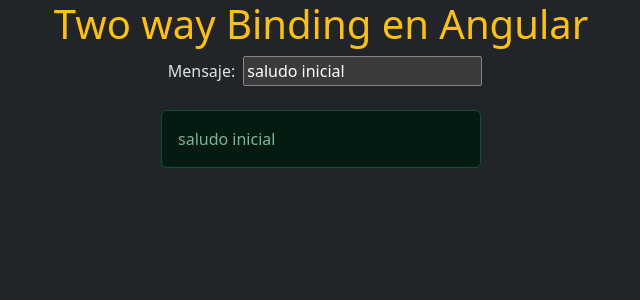
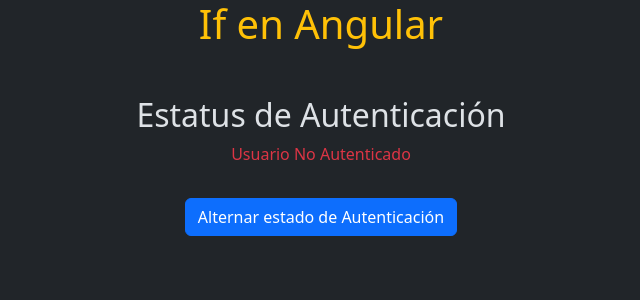
Before and after one commit to valemr05/app1, an Angular app: page / in a window 1280 px wide. Shown: the top 300 px of the page, without its empty margins (319-959 px from the left). Built offline with nearby package versions, Linux system fonts and the light colour scheme.

Commit message:
if component

```diff
--- a/src/app/app.component.html
+++ b/src/app/app.component.html
@@ -1,7 +1,7 @@
  <div class="container">
   <h1 class="text-center text-warning">{{title}}</h1>
   </div>
-  <app-saludar></app-saludar>
+  <app-componente-if></app-componente-if>
 
 
 <!--
--- a/src/app/app.component.ts
+++ b/src/app/app.component.ts
@@ -7,15 +7,16 @@
 import { MostrarMensajeComponent } from "./mostrar-mensaje/mostrar-mensaje.component";
 import { ReplicadorComponent } from "./replicador/replicador.component";
 import { SaludarComponent } from './saludar/saludar.component';
+import { ComponenteIfComponent } from './componente-if/componente-if.component';
 
 
 @Component({
   selector: 'app-root',
   standalone: true,
-  imports: [NuevoComponenteComponent, InterpolacionComponent, PadreComponent, HijoComponent, MostrarMensajeComponent, ReplicadorComponent, SaludarComponent], //importar los nuevos componentes
+  imports: [NuevoComponenteComponent, InterpolacionComponent, PadreComponent, HijoComponent, MostrarMensajeComponent, ReplicadorComponent, SaludarComponent, ComponenteIfComponent], //importar los nuevos componentes
   templateUrl: './app.component.html',
   styleUrl: './app.component.css'
 })
 export class AppComponent {
-  title = 'Two way Binding en Angular';
+  title = 'If en Angular';
 }
--- /dev/null
+++ b/src/app/componente-if/componente-if.component.html
@@ -0,0 +1,12 @@
+<div class="container mt-5 text-center">
+  <h2>Estatus de Autenticación</h2>
+
+    @if(isAutenticado){
+
+        <p class="text-success">Usuario Autenticado</p>
+    } @else {
+        <p class="text-danger">Usuario No Autenticado</p>
+    }
+    <button class="btn btn-primary mt-3" (click)="alternarAutenticacion()">Alternar estado de Autenticación</button>
+
+</div>
--- /dev/null
+++ b/src/app/componente-if/componente-if.component.ts
@@ -0,0 +1,16 @@
+import { Component } from '@angular/core';
+
+@Component({
+  selector: 'app-componente-if',
+  standalone: true,
+  imports: [],
+  templateUrl: './componente-if.component.html',
+  styleUrl: './componente-if.component.css'
+})
+export class ComponenteIfComponent {
+  isAutenticado: boolean = false;
+
+  alternarAutenticacion() : void{
+    this.isAutenticado = !this.isAutenticado;
+  }
+}
```
Also changed, not shown: src/app/componente-if/componente-if.component.css (added).
